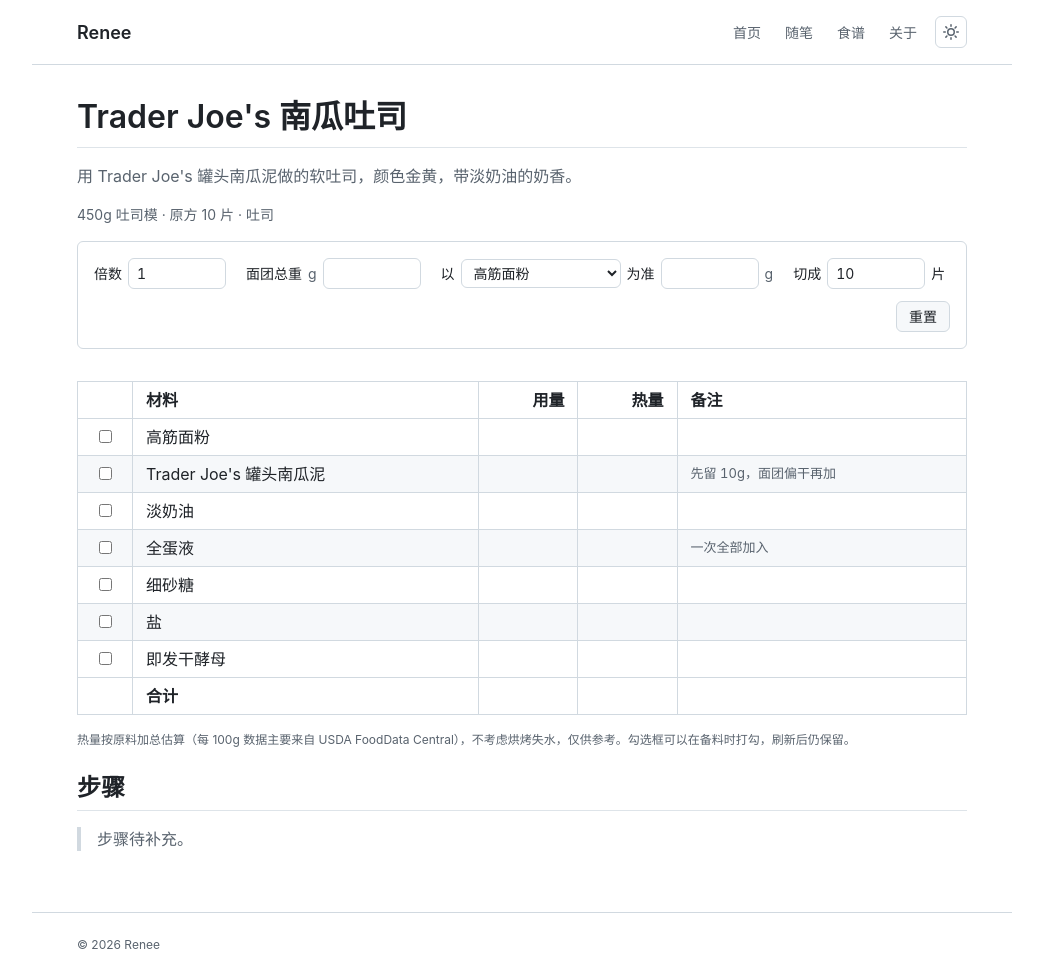
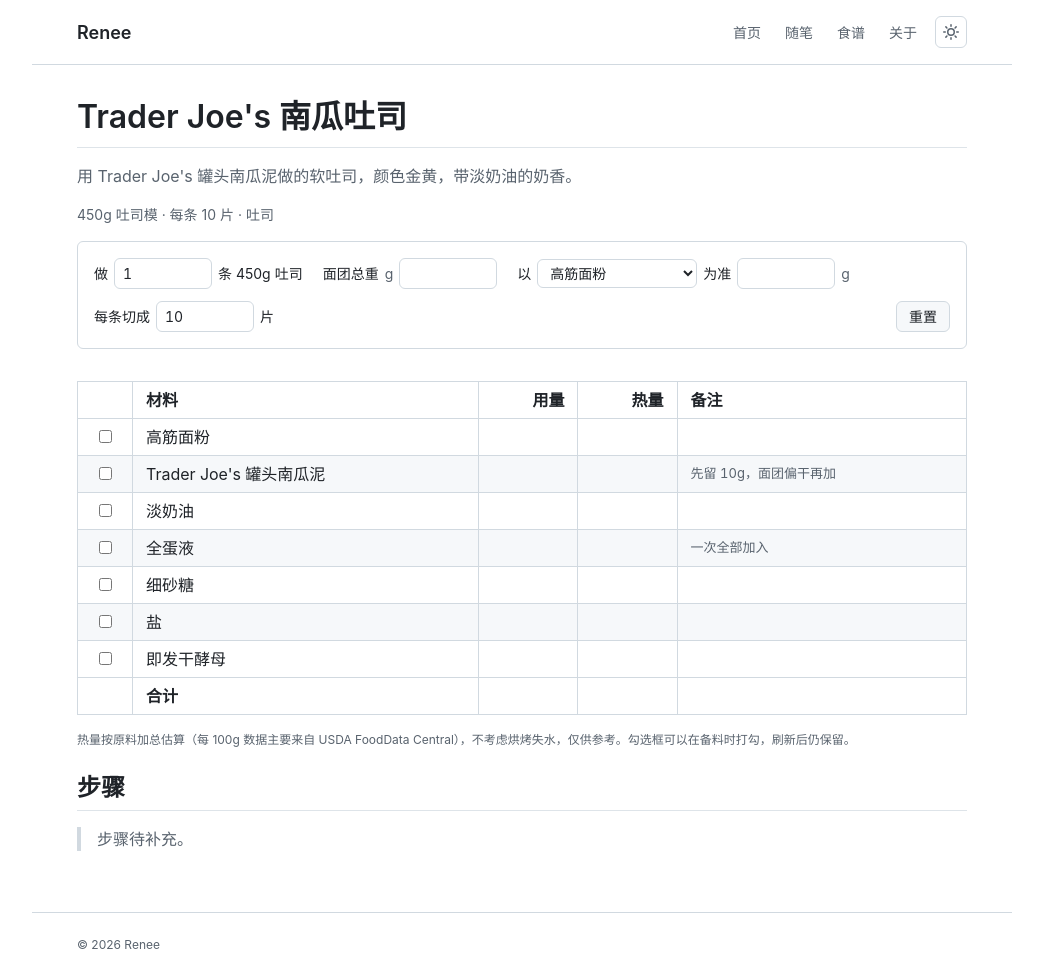
Before and after one commit to reneezhu/reneezhu.github.io, a Jekyll site: the page built from _recipes/tj-pumpkin-toast.md, in a window 1280 px wide. Shown: the whole page, without its empty margins (118-1161 px from the left). Built offline with Jekyll 4.4.1, drawn with Linux system fonts in a browser that asks for light colours; nearby versions of some CDN libraries.

Commit message:
Pumpkin toast: scale by 450g loaves

```diff
--- a/_recipes/tj-pumpkin-toast.md
+++ b/_recipes/tj-pumpkin-toast.md
@@ -2,6 +2,7 @@
 title: Trader Joe's 南瓜吐司
 description: 用 Trader Joe's 罐头南瓜泥做的软吐司，颜色金黄，带淡奶油的奶香。
 pan: 450g 吐司模
+batch: { name: 450g 吐司, unit: 条 }
 servings: 10
 unit: 片
 tags: [吐司]
```
